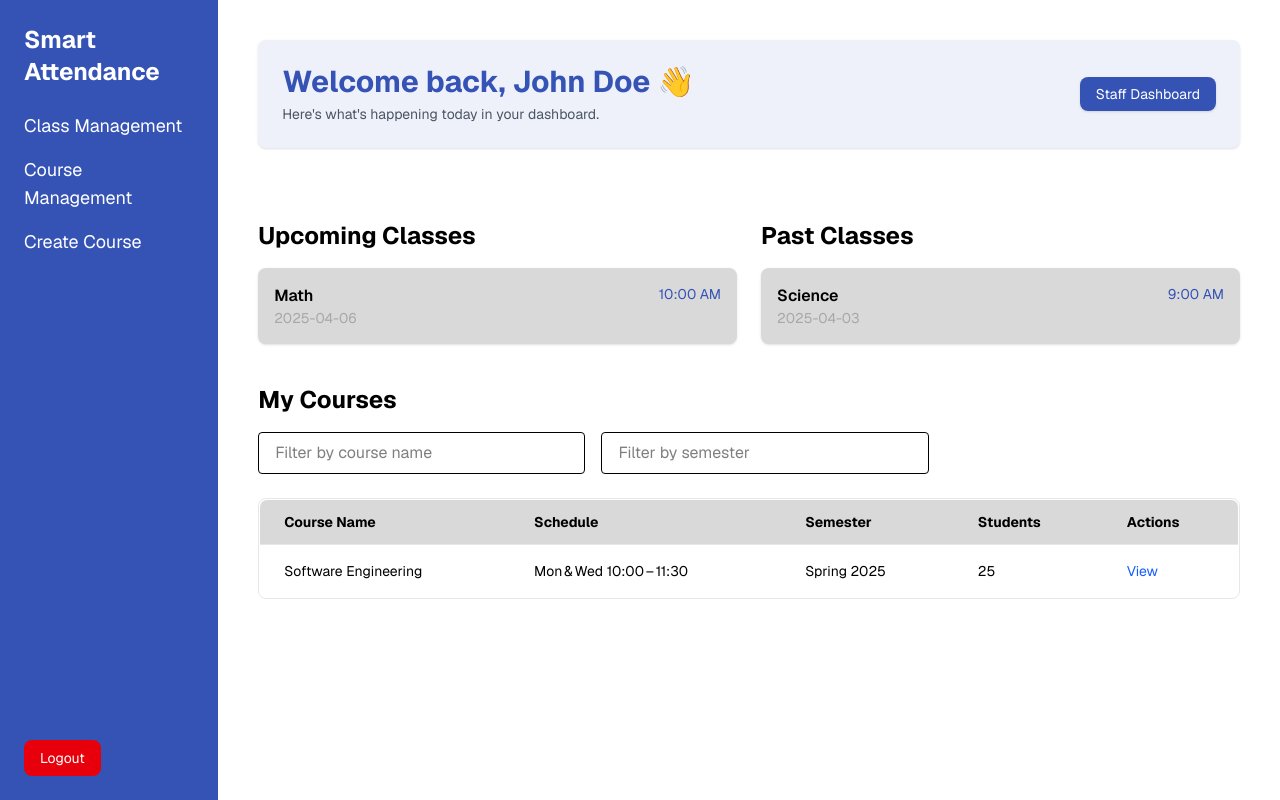
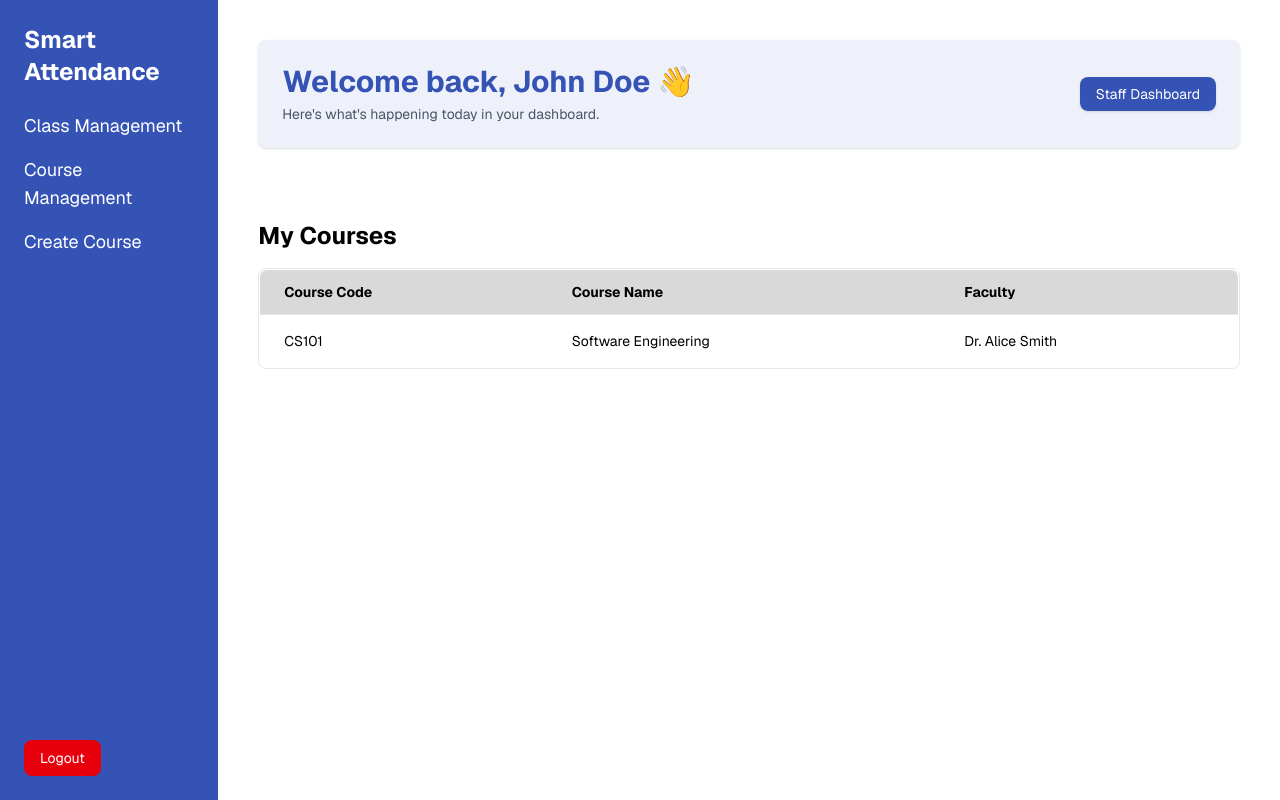
Before and after one commit to EmreArapcicUevak/Smart-Attendance-System, a Next.js app in the folder Frontend/: page /staff/dashboard in a window 1280 px wide. Built offline with nearby package versions, Linux system fonts and the light colour scheme.

Commit message:
Staff dashboard my courses modify

```diff
--- a/Frontend/components/StaffCourseList.tsx
+++ b/Frontend/components/StaffCourseList.tsx
@@ -1,206 +1,64 @@
 'use client';
 
 import { useState } from 'react';
+
 type Course = {
   id: number;
+  code: string;
   name: string;
-  schedule: string;
-  semester: string;
-  studentCount: number;
+  faculty: string;
 };
 
+// Mock data with new structure
 const mockCourses: Course[] = [
   {
     id: 1,
+    code: 'CS101',
     name: 'Software Engineering',
-    schedule: 'Mon & Wed 10:00 – 11:30',
-    semester: 'Spring 2025',
-    studentCount: 25,
-  },
+    faculty: 'Dr. Alice Smith',
+  }
 ];
 
-/* ---------- Component ---------- */
 export default function StaffCourseList() {
-  const [courses, setCourses] = useState<Course[]>(mockCourses);
-  const [courseFilter, setCourseFilter] = useState('');
-  const [semesterFilter, setSemesterFilter] = useState('');
-  const [selected, setSelected] = useState<Course | null>(null); // for details modal
-  const [editing, setEditing] = useState<Course | null>(null);
-  const [editData, setEditData] = useState({ name: '', schedule: '', semester: '' });
+  const [courses] = useState<Course[]>(mockCourses);
 
-  /* Filtering */
-  const filtered = courses.filter(
-    (c) =>
-      c.name.toLowerCase().includes(courseFilter.toLowerCase()) &&
-      c.semester.toLowerCase().includes(semesterFilter.toLowerCase())
-  );
-
-  /* Delete */
-  const handleDelete = (id: number) =>
-    setCourses((prev) => prev.filter((c) => c.id !== id));
-
-  /* JSX */
   return (
     <section className="mt-10">
       <h2 className="text-2xl font-bold mb-4">My Courses</h2>
-      <div className="overflow-x-auto">
 
-      </div>
-      {/* Filters */}
-      <div className="flex flex-col md:flex-row gap-4 mb-6">
-        <input
-          className="border px-4 py-2 rounded w-full md:w-1/3"
-          placeholder="Filter by course name"
-          value={courseFilter}
-          onChange={(e) => setCourseFilter(e.target.value)}
-        />
-        <input
-          className="border px-4 py-2 rounded w-full md:w-1/3"
-          placeholder="Filter by semester"
-          value={semesterFilter}
-          onChange={(e) => setSemesterFilter(e.target.value)}
-        />
-      </div>
-
-      {/* Table */}
       <div className="min-w-full bg-white text-left text-sm text-black border border-gray-200 rounded-lg overflow-hidden">
-        {/* Table */}
         <div className="w-full overflow-x-auto">
           <table className="w-full bg-white text-sm text-black border border-gray-200 rounded-lg overflow-hidden">
             <thead className="bg-[#D9D9D9] text-black">
               <tr>
+                <th className="px-6 py-3">Course Code</th>
                 <th className="px-6 py-3">Course Name</th>
-        <th className="px-6 py-3">Schedule</th>
-        <th className="px-6 py-3">Semester</th>
-        <th className="px-6 py-3">Students</th>
-        <th className="px-6 py-3">Actions</th>
+                <th className="px-6 py-3">Faculty</th>
               </tr>
             </thead>
             <tbody>
-      {filtered.length ? (
-        filtered.map((c) => (
+              {courses.length ? (
+                courses.map((course) => (
                   <tr
-            key={c.id}
+                    key={course.id}
                     className="hover:bg-[#EFF1FA] border-t border-gray-200"
                   >
-            <td className="px-6 py-4">{c.name}</td>
-            <td className="px-6 py-4">{c.schedule}</td>
-            <td className="px-6 py-4">{c.semester}</td>
-            <td className="px-6 py-4">{c.studentCount}</td>
-            <td className="px-6 py-4 space-x-3">
-              <button
-                className="text-blue-600 hover:underline"
-                onClick={() => setSelected(c)}
-              >
-                View
-              </button>
-                 </td>
+                    <td className="px-6 py-4">{course.code}</td>
+                    <td className="px-6 py-4">{course.name}</td>
+                    <td className="px-6 py-4">{course.faculty}</td>
                   </tr>
                 ))
               ) : (
                 <tr>
-          <td colSpan={5} className="py-6 text-center text-gray-500">
-            No courses match your filters.
+                  <td colSpan={3} className="py-6 text-center text-gray-500">
+                    No courses available.
                   </td>
                 </tr>
               )}
             </tbody>
           </table>
         </div>
-
       </div>
-
-      {/* ------------ Details Modal ------------ */}
-      {selected && (
-        <div className="fixed inset-0 bg-black/50 flex items-center justify-center z-50">
-          <div className="bg-white rounded-lg shadow-xl w-full max-w-md p-6">
-            <h3 className="text-xl font-semibold mb-4">Course Details</h3>
-            <p><strong>Course:</strong> {selected.name}</p>
-            <p><strong>Schedule:</strong> {selected.schedule}</p>
-            <p><strong>Semester:</strong> {selected.semester}</p>
-            <p><strong>Students:</strong> {selected.studentCount}</p>
-            <div className="text-right mt-6">
-              <button
-                className="bg-blue-600 text-white px-4 py-2 rounded hover:bg-blue-700"
-                onClick={() => setSelected(null)}
-              >
-                Close
-              </button>
-            </div>
-          </div>
-        </div>
-      )}
-
-      {/* ------------ Edit Modal ------------ */}
-      {editing && (
-        <div className="fixed inset-0 bg-black/50 flex items-center justify-center z-50">
-          <div className="bg-white rounded-lg shadow-xl w-full max-w-md p-6">
-            <h3 className="text-xl font-semibold mb-4">Edit Course</h3>
-            <form
-              onSubmit={(e) => {
-                e.preventDefault();
-                setCourses((prev) =>
-                  prev.map((c) =>
-                    c.id === editing.id ? { ...c, ...editData } : c
-                  )
-                );
-                setEditing(null);
-              }}
-              className="flex flex-col gap-3"
-            >
-              <label className="text-sm font-medium">
-                Course Name
-                <input
-                  className="border px-3 py-1 rounded w-full mt-1"
-                  value={editData.name}
-                  onChange={(e) =>
-                    setEditData({ ...editData, name: e.target.value })
-                  }
-                  required
-                />
-              </label>
-              <label className="text-sm font-medium">
-                Schedule
-                <input
-                  className="border px-3 py-1 rounded w-full mt-1"
-                  value={editData.schedule}
-                  onChange={(e) =>
-                    setEditData({ ...editData, schedule: e.target.value })
-                  }
-                  required
-                />
-              </label>
-              <label className="text-sm font-medium">
-                Semester
-                <input
-                  className="border px-3 py-1 rounded w-full mt-1"
-                  value={editData.semester}
-                  onChange={(e) =>
-                    setEditData({ ...editData, semester: e.target.value })
-                  }
-                  required
-                />
-              </label>
-
-              <div className="flex justify-end gap-3 mt-4">
-                <button
-                  type="button"
-                  className="text-gray-500 hover:text-gray-700"
-                  onClick={() => setEditing(null)}
-                >
-                  Cancel
-                </button>
-                <button
-                  type="submit"
-                  className="bg-blue-600 text-white px-4 py-2 rounded hover:bg-blue-700"
-                >
-                  Save
-                </button>
-              </div>
-            </form>
-          </div>
-        </div>
-      )}
     </section>
   );
 }
--- a/Frontend/src/app/staff/dashboard/page.tsx
+++ b/Frontend/src/app/staff/dashboard/page.tsx
@@ -7,15 +7,6 @@ import StaffCourseList from '../../../../components/StaffCourseList';
 export default function StaffDashboard() {
   const router = useRouter();
   const [userName] = useState('John Doe');
-
-  const upcomingClasses = [
-    { subject: 'Math', date: '2025-04-06', time: '10:00 AM' },
-  ];
-
-  const pastClasses = [
-    { subject: 'Science', date: '2025-04-03', time: '9:00 AM' },
-
-  ];
 
   return (
     <div className="min-h-screen flex bg-white text-black font-sans">
@@ -30,10 +21,12 @@ export default function StaffDashboard() {
           <button className="text-left hover:text-gray-200" onClick={() => router.push('/staff/course-management')}>
             Course Management
           </button>
+
           <button className="text-left hover:text-gray-200" onClick={() => router.push('/staff/create-course')}>
             Create Course
           </button>
         </nav>
+
         <div className="mt-auto">
           <button
             onClick={() => {
@@ -62,50 +55,8 @@ export default function StaffDashboard() {
           </div>
         </div>
 
-        {/* Upcoming & Past Classes */}
-        <div className="mt-10 grid grid-cols-1 md:grid-cols-2 gap-6">
-          {/* Upcoming */}
-          <div>
-            <h2 className="text-2xl font-bold mb-4">Upcoming Classes</h2>
-            <ul className="space-y-2">
-              {upcomingClasses.map((cls, idx) => (
-                <li
-                  key={idx}
-                  className="bg-[#D9D9D9] p-4 rounded-lg shadow-sm flex justify-between"
-                >
-                  <div>
-                    <p className="font-semibold">{cls.subject}</p>
-                    <p className="text-sm text-[#AAA6A6]">{cls.date}</p>
-                  </div>
-                  <p className="text-sm text-[#3553B5]">{cls.time}</p>
-                </li>
-              ))}
-            </ul>
-          </div>
-
-          {/* Past */}
-          <div>
-            <h2 className="text-2xl font-bold mb-4">Past Classes</h2>
-            <ul className="space-y-2">
-              {pastClasses.map((cls, idx) => (
-                <li
-                  key={idx}
-                  className="bg-[#D9D9D9] p-4 rounded-lg shadow-sm flex justify-between"
-                >
-                  <div>
-                    <p className="font-semibold">{cls.subject}</p>
-                    <p className="text-sm text-[#AAA6A6]">{cls.date}</p>
-                  </div>
-                  <p className="text-sm text-[#3553B5]">{cls.time}</p>
-                </li>
-              ))}
-            </ul>
-          </div>
-      </div>
-
         {/* My Courses - Staff Course List Component */}
         <StaffCourseList />
-
       </main>
     </div>
   );
```
Lines whose indentation alone changed are shown as unchanged.
